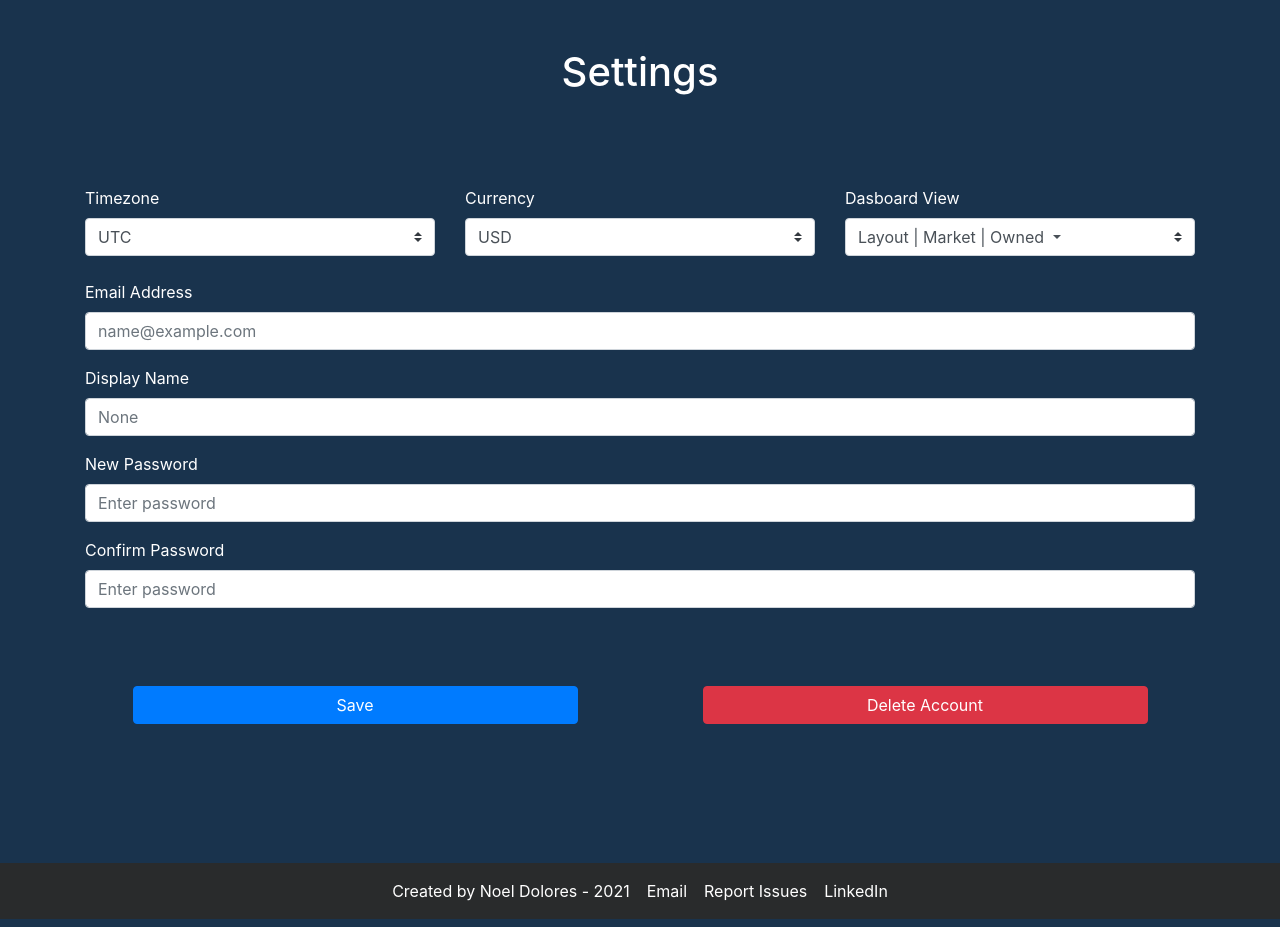
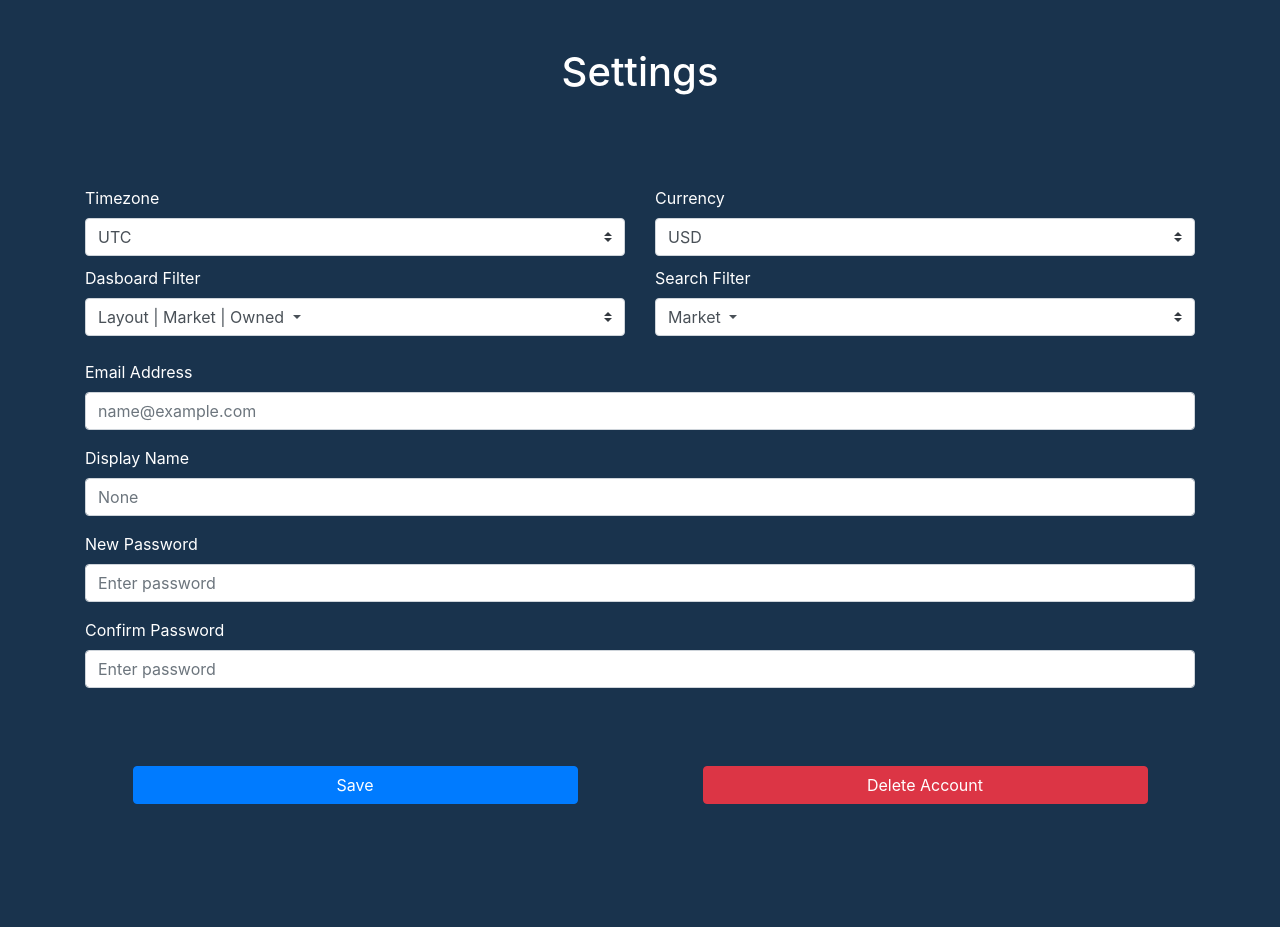
Before and after one commit to noeldolores/crypto_tracker, a Flask app: page /usersettings in a window 1280 px wide. Shown: the part 56-983 px from the top of the page. Run offline with Flask 2, Linux system fonts and the light colour scheme; the visitor is signed in with stand-in values (Sample User, id 1); data comes from the database, SQL or seed files in the repository; parts of the project's set-up code (start-up, migrations or seed data) failed here and were passed over; some libraries are stand-ins or nearby versions.

Commit message:
added new settings

```diff
--- a/website/templates/base.html
+++ b/website/templates/base.html
@@ -183,6 +183,8 @@
                 </div>
               </div>
 
+              {% if user.is_authenticated %}
+                {% if settings['search']['1hour'] %}
                 <div class="row">
                   <div class="col p-3 border bg-dark text-white">
                   1 Hour
@@ -191,7 +193,20 @@
                   {{ search_results[i]['price_change_percentage_1h_in_currency'] }}%
                   </div>
                 </div>
+                {% endif %}
+              {% else %}
+              <div class="row">
+                <div class="col p-3 border bg-dark text-white">
+                1 Hour
+                </div>
+                <div class="col p-3 border bg-dark num">
+                {{ search_results[i]['price_change_percentage_1h_in_currency'] }}%
+                </div>
+              </div>
+              {% endif %}
 
+              {% if user.is_authenticated %}
+                {% if settings['search']['24hours'] %}
                 <div class="row">
                   <div class="col p-3 border bg-dark text-white">
                   24 Hours
@@ -200,7 +215,20 @@
                   {{ search_results[i]['price_change_percentage_24h_in_currency'] }}%
                   </div>
                 </div>
+                {% endif %}
+              {% else %}
+              <div class="row">
+                <div class="col p-3 border bg-dark text-white">
+                24 Hours
+                </div>
+                <div class="col p-3 border bg-dark num">
+                {{ search_results[i]['price_change_percentage_24h_in_currency'] }}%
+                </div>
+              </div>
+              {% endif %}
 
+              {% if user.is_authenticated %}
+                {% if settings['search']['7days'] %}
                 <div class="row">
                   <div class="col p-3 border bg-dark text-white">
                   7 Days
@@ -209,7 +237,20 @@
                   {{ search_results[i]['price_change_percentage_7d_in_currency'] }}%
                   </div>
                 </div>
+                {% endif %}
+              {% else %}
+              <div class="row">
+                <div class="col p-3 border bg-dark text-white">
+                7 Days
+                </div>
+                <div class="col p-3 border bg-dark num">
+                {{ search_results[i]['price_change_percentage_7d_in_currency'] }}%
+                </div>
+              </div>
+              {% endif %}
 
+              {% if user.is_authenticated %}
+                {% if settings['search']['14days'] %}
                 <div class="row">
                   <div class="col p-3 border bg-dark text-white">
                   14 Days
@@ -218,7 +259,20 @@
                   {{ search_results[i]['price_change_percentage_14d_in_currency'] }}%
                   </div>
                 </div>
+                {% endif %}
+              {% else %}
+              <div class="row">
+                <div class="col p-3 border bg-dark text-white">
+                14 Days
+                </div>
+                <div class="col p-3 border bg-dark num">
+                {{ search_results[i]['price_change_percentage_14d_in_currency'] }}%
+                </div>
+              </div>
+              {% endif %}
 
+              {% if user.is_authenticated %}
+                {% if settings['search']['30days'] %}
                 <div class="row">
                   <div class="col p-3 border bg-dark text-white">
                   30 Days
@@ -227,7 +281,20 @@
                   {{ search_results[i]['price_change_percentage_30d_in_currency'] }}%
                   </div>
                 </div>
+                {% endif %}
+              {% else %}
+              <div class="row">
+                <div class="col p-3 border bg-dark text-white">
+                30 Days
+                </div>
+                <div class="col p-3 border bg-dark num">
+                {{ search_results[i]['price_change_percentage_30d_in_currency'] }}%
+                </div>
+              </div>
+              {% endif %}
 
+              {% if user.is_authenticated %}
+                {% if settings['search']['200days'] %}
                 <div class="row">
                   <div class="col p-3 border bg-dark text-white">
                   200 Days
@@ -236,7 +303,20 @@
                   {{ search_results[i]['price_change_percentage_200d_in_currency'] }}%
                   </div>
                 </div>
+                {% endif %}
+              {% else %}
+              <div class="row">
+                <div class="col p-3 border bg-dark text-white">
+                200 Days
+                </div>
+                <div class="col p-3 border bg-dark num">
+                {{ search_results[i]['price_change_percentage_200d_in_currency'] }}%
+                </div>
+              </div>
+              {% endif %}
 
+              {% if user.is_authenticated %}
+                {% if settings['search']['1year'] %}
                 <div class="row">
                   <div class="col p-3 border bg-dark text-white">
                   1 Year
@@ -245,7 +325,20 @@
                   {{ search_results[i]['price_change_percentage_1y_in_currency'] }}%
                   </div>
                 </div>
+                {% endif %}
+              {% else %}
+              <div class="row">
+                <div class="col p-3 border bg-dark text-white">
+                1 Year
+                </div>
+                <div class="col p-3 border bg-dark num">
+                {{ search_results[i]['price_change_percentage_1y_in_currency'] }}%
+                </div>
+              </div>
+              {% endif %}
 
+              {% if user.is_authenticated %}
+                {% if settings['search']['sparkline'] %}
                 <div class="row">
                   <div class="col border bg-dark text-white text-center">
                     7 Day &#8722; High: {{ search_results[i]['sparkline_in_7d'][1] }} &#8722; Low: {{ search_results[i]['sparkline_in_7d'][2] }}
@@ -256,6 +349,19 @@
                     {{ search_results[i]['sparkline_in_7d'][0] }}
                   </div>
                 </div>
+                {% endif %}
+              {% else %}
+              <div class="row">
+                  <div class="col border bg-dark text-white text-center">
+                    7 Day &#8722; High: {{ search_results[i]['sparkline_in_7d'][1] }} &#8722; Low: {{ search_results[i]['sparkline_in_7d'][2] }}
+                  </div>
+                </div>
+                <div class="row">
+                  <div class="col border bg-dark text-white">
+                    {{ search_results[i]['sparkline_in_7d'][0] }}
+                  </div>
+                </div>
+              {% endif %}
 
               {% if user %}
                 {% if user.is_authenticated %}
--- a/website/templates/dashboardsettings.html
+++ b/website/templates/dashboardsettings.html
@@ -1,9 +1,9 @@
-<label for="dashboardOptions" class="text-white">Dasboard View</label>
+<label for="dashboardOptions" class="text-white">Dasboard Filter</label>
 <div class="dropdown">
-  <button class="btn btn-default dropdown-toggle custom-select text-left" type="button" id="dropdownMenu1" data-toggle="dropdown" aria-haspopup="true" aria-expanded="true">
+  <button class="btn btn-default dropdown-toggle custom-select text-left" type="button" id="dropdownMenu2" data-toggle="dropdown" data-flip="false" aria-haspopup="true" aria-expanded="true">
     <span class="caret">Layout | Market | Owned</span>
   </button>
-  <ul class="dropdown-menu checkbox-menu allow-focus" aria-labelledby="dropdownMenu1">
+  <ul class="dropdown-menu checkbox-menu allow-focus" aria-labelledby="dropdownMenu2">
 
     <li >
       <label>
@@ -21,43 +21,43 @@
 
     <li >
       <label>
-        <input class="j_check" type="checkbox" name="1hour" value={{ settings['dashboard']['1hour'] }}> 1 Hour %
+        <input class="j_check" type="checkbox" name="dash_1hour" value={{ settings['dashboard']['1hour'] }}> 1 Hour %
       </label>
     </li>
 
     <li >
       <label>
-        <input class="j_check" type="checkbox" name="24hours" value={{ settings['dashboard']['24hours'] }}> 24 Hours %
+        <input class="j_check" type="checkbox" name="dash_24hours" value={{ settings['dashboard']['24hours'] }}> 24 Hours %
       </label>
     </li>
 
     <li >
       <label>
-        <input class="j_check" type="checkbox" name="7days" value={{ settings['dashboard']['7days'] }}> 7 Days %
+        <input class="j_check" type="checkbox" name="dash_7days" value={{ settings['dashboard']['7days'] }}> 7 Days %
       </label>
     </li>
 
     <li >
       <label>
-        <input class="j_check" type="checkbox" name="14days" value={{ settings['dashboard']['14days'] }}> 14 Days %
+        <input class="j_check" type="checkbox" name="dash_14days" value={{ settings['dashboard']['14days'] }}> 14 Days %
       </label>
     </li>
 
     <li >
       <label>
-        <input class="j_check" type="checkbox" name="30days" value={{ settings['dashboard']['30days'] }}> 30 Days %
+        <input class="j_check" type="checkbox" name="dash_30days" value={{ settings['dashboard']['30days'] }}> 30 Days %
       </label>
     </li>
 
     <li >
       <label>
-        <input class="j_check" type="checkbox" name="200days" value={{ settings['dashboard']['200days'] }}> 200 Days %
+        <input class="j_check" type="checkbox" name="dash_200days" value={{ settings['dashboard']['200days'] }}> 200 Days %
       </label>
     </li>
 
     <li >
       <label>
-        <input class="j_check" type="checkbox" name="1year" value={{ settings['dashboard']['1year'] }}> 1 Year %
+        <input class="j_check" type="checkbox" name="dash_1year" value={{ settings['dashboard']['1year'] }}> 1 Year %
       </label>
     </li>
 
@@ -75,5 +75,13 @@
       </label>
     </li>
 
+    <div class="dropdown-divider"></div>
+
+    <li >
+      <label>
+        <input class="j_check" type="checkbox" name="dash_sparkline" value={{ settings['search']['sparkline'] }}> Sparkline Graph
+      </label>
+    </li>
+
   </ul>
 </div>
--- /dev/null
+++ b/website/templates/searchsettings.html
@@ -0,0 +1,59 @@
+<label for="dashboardOptions" class="text-white">Search Filter</label>
+<div class="dropdown">
+  <button class="btn btn-default dropdown-toggle custom-select text-left" type="button" id="dropdownMenu1" data-toggle="dropdown" data-flip="false" aria-haspopup="true" aria-expanded="true">
+    <span class="caret"> Market </span>
+  </button>
+  <ul class="dropdown-menu checkbox-menu allow-focus" aria-labelledby="dropdownMenu1">
+
+    <li >
+      <label>
+        <input class="j_check" type="checkbox" name="search_1hour" value={{ settings['search']['1hour'] }}> 1 Hour %
+      </label>
+    </li>
+
+    <li >
+      <label>
+        <input class="j_check" type="checkbox" name="search_24hours" value={{ settings['search']['24hours'] }}> 24 Hours %
+      </label>
+    </li>
+
+    <li >
+      <label>
+        <input class="j_check" type="checkbox" name="search_7days" value={{ settings['search']['7days'] }}> 7 Days %
+      </label>
+    </li>
+
+    <li >
+      <label>
+        <input class="j_check" type="checkbox" name="search_14days" value={{ settings['search']['14days'] }}> 14 Days %
+      </label>
+    </li>
+
+    <li >
+      <label>
+        <input class="j_check" type="checkbox" name="search_30days" value={{ settings['search']['30days'] }}> 30 Days %
+      </label>
+    </li>
+
+    <li >
+      <label>
+        <input class="j_check" type="checkbox" name="search_200days" value={{ settings['search']['200days'] }}> 200 Days %
+      </label>
+    </li>
+
+    <li >
+      <label>
+        <input class="j_check" type="checkbox" name="search_1year" value={{ settings['search']['1year'] }}> 1 Year %
+      </label>
+    </li>
+
+    <div class="dropdown-divider"></div>
+
+    <li >
+      <label>
+        <input class="j_check" type="checkbox" name="search_sparkline" value={{ settings['search']['sparkline'] }}> Sparkline Graph
+      </label>
+    </li>
+
+  </ul>
+</div>
--- a/website/templates/usersettings.html
+++ b/website/templates/usersettings.html
@@ -40,15 +40,23 @@
     <br />
     <div class="container">
       <div class="row justify-content-around">
-        <div class="col-s-12 col-md-6 col-lg-4 topcol">
+
+        <div class="col-s-12 col-md-6 col-lg-6 topcol">
           {% include "timezone.html"%}
         </div>
-        <div class="col-s-12 col-md-6 col-lg-4 topcol">
+
+        <div class="col-s-12 col-md-6 col-lg-6 topcol">
           {% include "currency.html"%}
         </div>
-        <div class="col-s-12 col-md-6 col-lg-4 topcol">
+
+        <div class="col-s-12 col-md-6 col-lg-6 topcol">
           {% include "dashboardsettings.html"%}
         </div>
+
+        <div class="col-s-12 col-md-6 col-lg-6 topcol">
+          {% include "searchsettings.html"%}
+        </div>
+
       </div>
     </div>
     <br />
--- a/website/views.py
+++ b/website/views.py
@@ -9,7 +9,6 @@ from werkzeug.security import generate_password_hash, check_password_hash
 from . import db, crypto_lookup, cache, sparkline
 from .models import User, Currency, CurrencyCache
 import time
-from IPython.display import HTML
 
 
 views = Blueprint('views', __name__)
@@ -76,7 +75,7 @@ def search(query):
       coin['price_change_percentage_30d_in_currency'] = crypto_lookup.DigitLimit(_30d, max_len=6).out
       coin['price_change_percentage_200d_in_currency'] = crypto_lookup.DigitLimit(_200d, max_len=6).out
       coin['price_change_percentage_1y_in_currency'] = crypto_lookup.DigitLimit(_1y, max_len=6).out
-      coin['sparkline_in_7d'] = (sparkline.sparkline(spark), crypto_lookup.DigitLimit(max(spark), max_len=6).out, crypto_lookup.DigitLimit(min(spark), max_len=6).out)
+      coin['sparkline_in_7d'] = (sparkline.sparkline(spark), crypto_lookup.DigitLimit(max(spark), max_len=10).out, crypto_lookup.DigitLimit(min(spark), max_len=10).out)
 
     return search_results
 
@@ -318,6 +317,64 @@ def currency_cache_query(search):
 
 
 
+def init_user_settings():
+  if current_user.is_authenticated:
+    if current_user.settings is not None:
+      user_settings = json.loads(current_user.settings)
+      if 'search' not in user_settings:
+        user_settings['dashboard']['sparkline'] = False
+        user_settings['dashboard']['1hour'] = False
+        user_settings['dashboard']['14days'] = False
+        user_settings['dashboard']['200days'] = False
+        user_settings['dashboard']['1year'] = False
+
+        user_settings['search'] = {
+          'sparkline':True,
+          '1hour':True,
+          '24hours':True,
+          '7days':True,
+          '14days':False,
+          '30days':True,
+          '200days':False,
+          '1year':True,
+        }
+        current_user.settings = json.dumps(user_settings)
+        db.session.commit()
+    else:
+      user_settings = {
+        'timezone':'UTC',
+        'displaycurrency':'USD',
+        'dashboard': {
+          'grid':True,
+          'table':False,
+          'sparkline':False,
+          '1hour':False,
+          '24hours':True,
+          '7days':True,
+          '14days':False,
+          '30days':True,
+          '200days':False,
+          '1year':False,
+          'quantity':True,
+          'netvalue':True
+        },
+        'search': {
+          'sparkline':True,
+          '1hour':True,
+          '24hours':True,
+          '7days':True,
+          '14days':False,
+          '30days':True,
+          '200days':False,
+          '1year':True,
+        }
+      }
+      current_user.settings = json.dumps(user_settings)
+      db.session.commit()
+    return user_settings
+
+
+
 @views.route('/', methods=['GET', 'POST'])
 def redirect_to_home():
   return redirect(url_for('views.home'))
@@ -334,36 +391,7 @@ def home():
   utc_now = pytz.utc.localize(datetime.utcnow())
 
   if current_user.is_authenticated:
-    if current_user.settings is not None:
-      user_settings = json.loads(current_user.settings)
-      if '1hour' not in user_settings['dashboard']:
-        user_settings['dashboard']['sparklines'] = False
-        user_settings['dashboard']['1hour'] = False
-        user_settings['dashboard']['14days'] = False
-        user_settings['dashboard']['200days'] = False
-        user_settings['dashboard']['1year'] = False
-        current_user.settings = json.dumps(user_settings)
-        db.session.commit()
-    else:
-      user_settings = {
-        'timezone':'UTC',
-        'displaycurrency':'USD',
-        'dashboard': {
-          'grid':True,
-          'table':False,
-          'sparklines':False,
-          '1hour':False,
-          '24hours':True,
-          '7days':True,
-          '14days':False,
-          '30days':True,
-          '200days':False,
-          '1year':False,
-          'quantity':True,
-          'netvalue':True
-        }
-      }
-
+    user_settings = init_user_settings()
     session['displaycurrency'] = user_settings['displaycurrency']
     dashboard_summary = load_dashboard_summary(session['displaycurrency'])
     time = utc_now.astimezone(pytz.timezone(str(user_settings['timezone']))).strftime("%m/%d/%Y %H:%M:%S")
@@ -501,41 +529,12 @@ def home():
 
 
 
-
 @views.route('/usersettings', methods=['GET', 'POST'])
 @login_required
 def usersettings():
   show_time = False
   if current_user.is_authenticated:
-    try:
-      user_settings = json.loads(current_user.settings)
-      if '1hour' not in user_settings['dashboard']:
-        user_settings['dashboard']['sparklines'] = False
-        user_settings['dashboard']['1hour'] = False
-        user_settings['dashboard']['14days'] = False
-        user_settings['dashboard']['200days'] = False
-        user_settings['dashboard']['1year'] = False
-        current_user.settings = json.dumps(user_settings)
-        db.session.commit()
-    except:
-      user_settings = {
-        'timezone':'UTC',
-        'displaycurrency':'USD',
-        'dashboard': {
-          'grid':True,
-          'table':False,
-          'sparklines':False,
-          '1hour':False,
-          '24hours':True,
-          '7days':True,
-          '14days':False,
-          '30days':True,
-          '200days':False,
-          '1year':False,
-          'quantity':True,
-          'netvalue':True
-        }
-      }
+    user_settings = init_user_settings()
 
     if request.method == 'POST':
       if 'search' in request.form:
@@ -607,27 +606,54 @@ def usersettings():
               user_settings['dashboard']['table'] = True
               changes.append('Table View')
 
-        _1hour = request.form.get('1hour')
-        _24hours = request.form.get('24hours')
-        _7days = request.form.get('7days')
-        _14days = request.form.get('14days')
-        _30days = request.form.get('30days')
-        _200days = request.form.get('200days')
-        _1year = request.form.get('1year')
+        d_1hour = request.form.get('dash_1hour')
+        d_24hours = request.form.get('dash_24hours')
+        d_7days = request.form.get('dash_7days')
+        d_14days = request.form.get('dash_14days')
+        d_30days = request.form.get('dash_30days')
+        d_200days = request.form.get('dash_200days')
+        d_1year = request.form.get('dash_1year')
         quantity = request.form.get('quantity')
         netvalue = request.form.get('netvalue')
-        dash_settings = {'1hour':_1hour, '24hours':_24hours, '7days':_7days, '14days':_14days, '30days':_30days,
-                        '200days':_200days, '1year':_1year, 'quantity':quantity, 'netvalue':netvalue}
+        d_sparkline = request.form.get('dash_sparkline')
+        dash_settings = {'1hour':d_1hour, '24hours':d_24hours, '7days':d_7days, '14days':d_14days, '30days':d_30days,
+                        '200days':d_200days, '1year':d_1year, 'quantity':quantity, 'netvalue':netvalue, 'sparkline':d_sparkline}
 
         for key, value in dash_settings.items():
           if value is not None:
             if user_settings['dashboard'][key] != True:
               user_settings['dashboard'][key] = True
-              changes.append(key.capitalize() )
+              if key.capitalize() not in changes:
+                changes.append(key.capitalize() )
           else:
             if user_settings['dashboard'][key] != False:
               user_settings['dashboard'][key] = False
-              changes.append(key.capitalize() )
+              if key.capitalize() not in changes:
+                changes.append(key.capitalize() )
+
+
+        s_1hour = request.form.get('search_1hour')
+        s_24hours = request.form.get('search_24hours')
+        s_7days = request.form.get('search_7days')
+        s_14days = request.form.get('search_14days')
+        s_30days = request.form.get('search_30days')
+        s_200days = request.form.get('search_200days')
+        s_1year = request.form.get('search_1year')
+        s_sparkline = request.form.get('search_sparkline')
+        search_settings = {'1hour':s_1hour, '24hours':s_24hours, '7days':s_7days, '14days':s_14days,
+                          '30days':s_30days, '200days':s_200days, '1year':s_1year, 'sparkline':s_sparkline}
+
+        for key, value in search_settings.items():
+          if value is not None:
+            if user_settings['search'][key] != True:
+              user_settings['search'][key] = True
+              if key.capitalize() not in changes:
+                changes.append(key.capitalize() )
+          else:
+            if user_settings['search'][key] != False:
+              user_settings['search'][key] = False
+              if key.capitalize() not in changes:
+                changes.append(key.capitalize() )
 
       if timezone != "None":
         if timezone != user_settings['timezone']:
```
Lines whose indentation alone changed are shown as unchanged.
